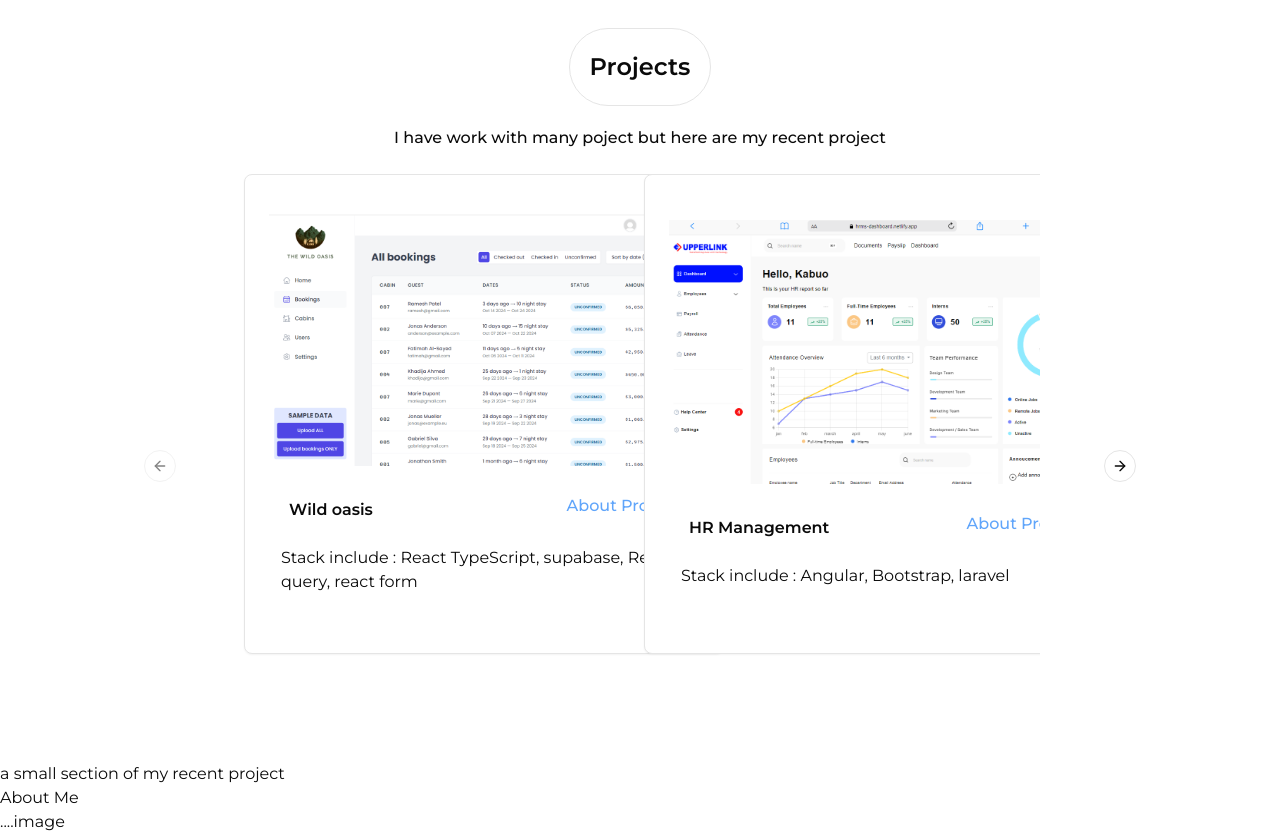
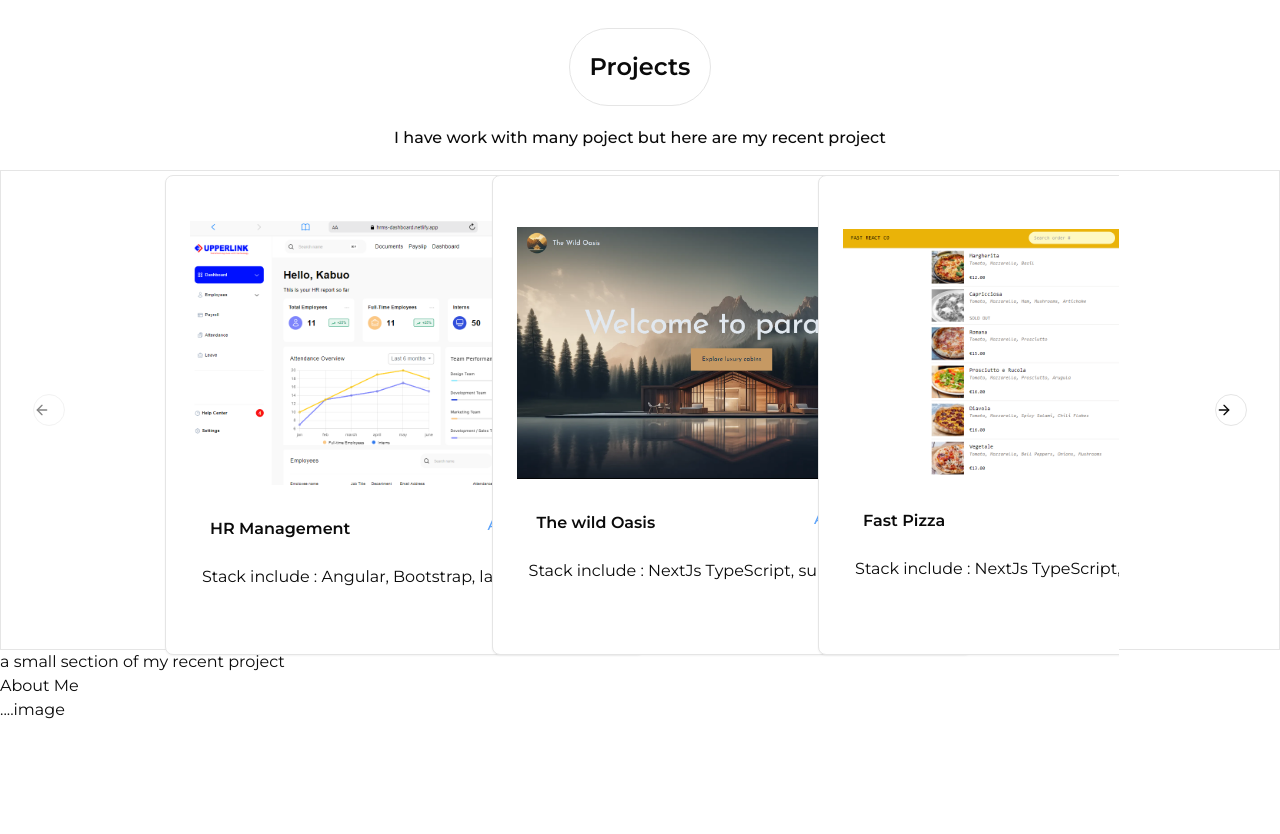
Before and after one commit to SteveEnny/my-portfolio, a React (Vite) app: page / in a window 1280 px wide. Shown: the part 1060-1894 px from the top of the page. After the commit the page ends 1823 px from the top, so only its background shows below. Built offline with nearby package versions, Linux system fonts and the light colour scheme.

Commit message:
new project done

```diff
--- a/src/componets/AboutMe.tsx
+++ b/src/componets/AboutMe.tsx
@@ -1,7 +1,7 @@
 // import profile from "../assets/images/profile.jpg";
 function AboutMe() {
   return (
-    <div className="flex items-center justify-between my-[5rem] text-stone-700 px-[10rem]">
+    <div className="flex flex-col lg:flex-row items-center justify-between my-[5rem] text-stone-700 md:px-[5rem] lg:px-[10rem] xl:px-[20rem]">
       <div className="mb-9">
         <img
           src="/Profile pics.jpg"
@@ -10,10 +10,10 @@ function AboutMe() {
         />
       </div>
       <div className="">
-        <h2 className="font-bold text-3xl text-stone-700 mb-6 ">
+        <h2 className="font-bold text-3xl text-stone-700 mb-6 mx-5 text-center lg:text-left">
           Hi, I'm Stephen Eniola
         </h2>
-        <p className="text-lg text-balance font-medium mb-5 w-[45rem] text-center">
+        <p className="text-lg text-balance font-medium mb-5 px-3 w-[25rem] sm:w-[45rem] text-center">
           I'm a web developer, Specialize in creating user solution. I've
           experirnce working with various front end developemt tools. to build
           variou applicatons. my goal as a develpeor is to develpo, solve and
--- a/src/componets/Carousel.tsx
+++ b/src/componets/Carousel.tsx
@@ -21,14 +21,14 @@ type projectsType = {
 };
 
 const projects: projectsType[] = [
-  {
-    name: "Wild oasis",
-    link: "https://unepopcorn.vercel.app/",
-    description:
-      "Wild Oasis is a comprehensive hotel management application designed to streamline hotel operations and enhance guest experiences. The platform enables hotels to manage reservations, check-ins, and check-outs with ease, while also handling room assignments and inventory. ",
-    img: "/wildO.png",
-    stack: "React TypeScript, supabase, React query, react form",
-  },
+  // {
+  //   name: "Wild oasis",
+  //   link: "https://unepopcorn.vercel.app/",
+  //   description:
+  //     "Wild Oasis is a comprehensive hotel management application designed to streamline hotel operations and enhance guest experiences. The platform enables hotels to manage reservations, check-ins, and check-outs with ease, while also handling room assignments and inventory. ",
+  //   img: "/wildO.png",
+  //   stack: "React TypeScript, supabase, React query, react form",
+  // },
   {
     name: "HR Management",
     link: "https://hrms-dashboard.netlify.app",
@@ -39,7 +39,7 @@ const projects: projectsType[] = [
   },
   {
     name: "The wild Oasis",
-    link: "https://unepopcorn.vercel.app/",
+    link: "https://the-wild-oasis-user-two.vercel.app/",
     description:
       "Wild Oasis is an easy-to-use hotel booking website that helps travelers find their perfect getaway in stunning natural locations. The platform offers a curated selection of hotels, resorts, and eco-lodges, focusing on properties nestled in serene landscapes.",
     img: "/The wild oasis.png",
@@ -47,7 +47,7 @@ const projects: projectsType[] = [
   },
   {
     name: "Fast Pizza",
-    link: "https://unepopcorn.vercel.app/",
+    link: "https://fast-pizza-aygz.vercel.app",
     description:
       "PizzaHub is a user-friendly application that allows customers to explore and order from a variety of pizza types. With an intuitive interface, users can browse through different pizza styles—whether classic, gourmet, or customizable.",
     img: "/fast pizza.png",
@@ -82,16 +82,16 @@ export function CarouselSize() {
       opts={{
         align: "start",
       }}
-      className="w-full px-[15rem]"
+      className="w-full px-4 md:px-[5rem] lg:px-[9rem] xl:px-[10rem] border md:h-[20rem] lg:h-[30rem]"
     >
-      <CarouselContent className="w-full flex h-[37rem]">
+      <CarouselContent className="w-full flex lg:gap-5 h-[37rem]">
         {projects.map((project, index) => (
           <CarouselItem
             key={index}
-            className="md:basis-1/2 lg:basis-1/2 w-[20rem]"
+            className="sm:basis-1/2 lg:basis-[50%] xl:basis-[32%]"
           >
             <div className="p-1">
-              <Card className="w-[30rem]">
+              <Card className="md:w-[20rem] lg:w-[28rem] xl:w-[30rem]">
                 <CardContent className="flex aspect-square items-center justify-center p-6 pt-1">
                   <div>
                     <img src={project.img} alt="" />
@@ -116,8 +116,8 @@ export function CarouselSize() {
           </CarouselItem>
         ))}
       </CarouselContent>
-      <CarouselPrevious className="ml-[12rem]" />
-      <CarouselNext className="mr-[12rem]" />
+      <CarouselPrevious className="hidden sm:block md:ml-[5rem] ml-[10rem]" />
+      <CarouselNext className="hidden sm:block md:mr-[5rem] mr-[10rem]" />
     </Carousel>
   );
 }
--- a/src/componets/Projects.tsx
+++ b/src/componets/Projects.tsx
@@ -6,7 +6,7 @@ function Projects() {
       <div className="border p-5 rounded rounded-[20rem] font-semibold">
         <h2 className="text-[1.5rem]">Projects</h2>
       </div>
-      <h3 className="text-[1rem] font-medium  my-5">
+      <h3 className="text-[1rem] font-medium px-3 my-5">
         I have work with many poject but here are my recent project
       </h3>
       <CarouselSize />
```
